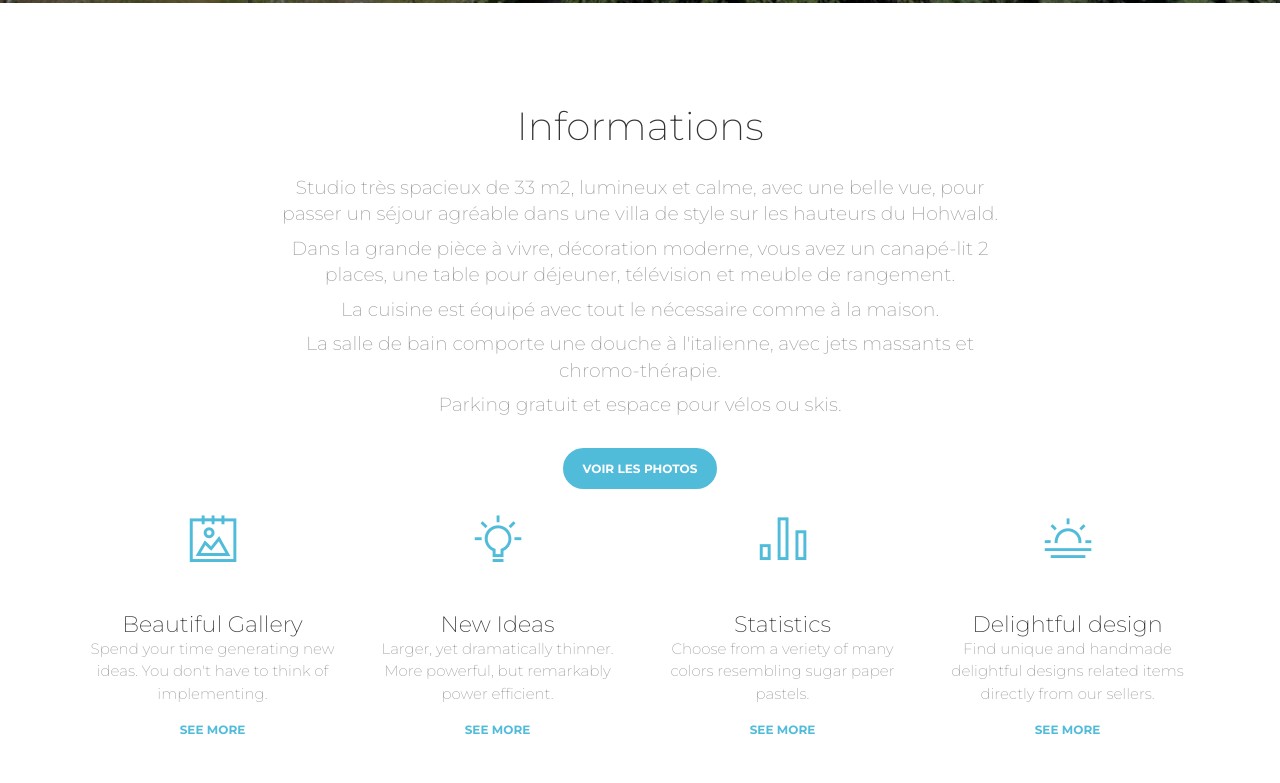
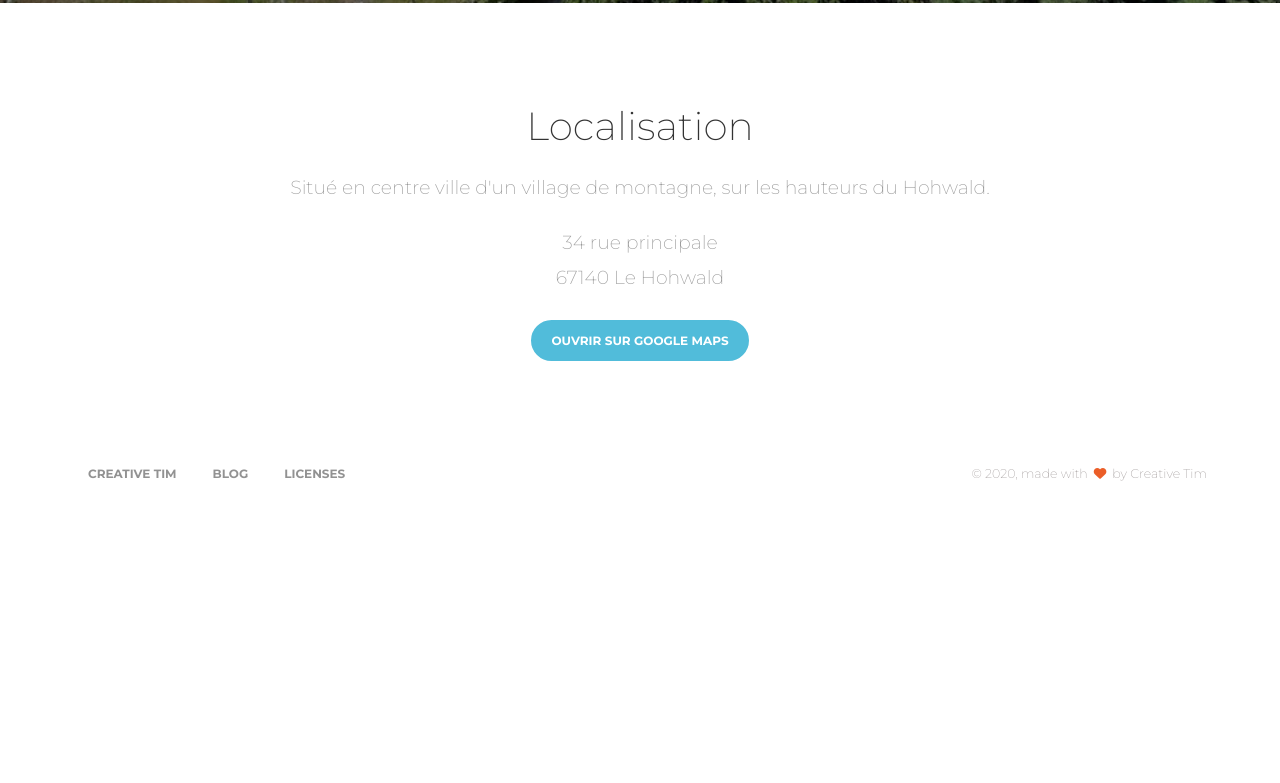
Before and after one commit to anaisberg/airbnb-maman, a React app: page /localisation in a window 1280 px wide. Before the commit this address led to /home. Shown: the part 797-1580 px from the top of the page. After the commit the page ends 1313 px from the top, so only its background shows below. Built offline with nearby package versions, Linux system fonts and the light colour scheme.

Commit message:
localisation et améliorations

```diff
--- a/public/index.html
+++ b/public/index.html
@@ -54,7 +54,7 @@
       href="https://maxcdn.bootstrapcdn.com/font-awesome/latest/css/font-awesome.min.css"
       rel="stylesheet"
     />
-    <title>Paper Kit React by Creative Tim</title>
+    <title>Studio Hohwald</title>
   </head>
   <body class="sidebar-collapse">
     <noscript>You need to enable JavaScript to run this app.</noscript>
--- a/src/components/Navbars/Navbar.js
+++ b/src/components/Navbars/Navbar.js
@@ -97,15 +97,18 @@ function MyNavbar() {
                 >
                     <Nav navbar>
                         <NavItem>
+                            <NavLink to="/index" tag={Link}>
+                                Accueil
+                            </NavLink>
+                        </NavItem>
+                        <NavItem>
                             <NavLink to="/studio" tag={Link}>
-                                Le studio
+                                Galerie Photo
                             </NavLink>
                         </NavItem>
                         <NavItem>
                             <NavLink
-                                href="https://demos.creative-tim.com/paper-kit-react/#/documentation?ref=pkr-examples-navbar"
-                                target="_blank"
-                            >
+                                to="/localisation" tag={Link}>
                                 Localisation
                             </NavLink>
                         </NavItem>
--- a/src/index.js
+++ b/src/index.js
@@ -32,6 +32,7 @@ import RegisterPage from "views/examples/RegisterPage.js";
 import Accueil from 'views/tabs/Accueil.js';
 import Studio from "./views/tabs/Studio.js";
 import Contact from "./views/tabs/Contact.js";
+import Localisation from "./views/tabs/Localisation";
 // others
 
 ReactDOM.render(
@@ -39,6 +40,7 @@ ReactDOM.render(
     <Switch>
       <Route path="/home" render={(props) => <Accueil {...props} />} />
       <Route path="/studio" render={(props) => <Studio {...props} />} />
+      <Route path="/localisation" render={(props) => <Localisation {...props} />} />
       <Route path="/contact" render={(props) => <Contact {...props} />} />
       <Route
         path="/nucleo-icons"
--- a/src/views/tabs/Accueil.js
+++ b/src/views/tabs/Accueil.js
@@ -76,80 +76,9 @@ function Accueil() {
                             Voir les photos
                         </Button>
                         <br />
-                        <br />
-                        <Row>
-                            <Col md="3">
-                                <div className="info">
-                                    <div className="icon icon-info">
-                                        <i className="nc-icon nc-album-2" />
-                                    </div>
-                                    <div className="description">
-                                        <h4 className="info-title">Beautiful Gallery</h4>
-                                        <p className="description">
-                                            Spend your time generating new ideas. You don't have to
-                                            think of implementing.
-                                        </p>
-                                        <Button className="btn-link" color="info" href="#pablo">
-                                            See more
-                                        </Button>
-                                    </div>
-                                </div>
-                            </Col>
-                            <Col md="3">
-                                <div className="info">
-                                    <div className="icon icon-info">
-                                        <i className="nc-icon nc-bulb-63" />
-                                    </div>
-                                    <div className="description">
-                                        <h4 className="info-title">New Ideas</h4>
-                                        <p>
-                                            Larger, yet dramatically thinner. More powerful, but
-                                            remarkably power efficient.
-                                        </p>
-                                        <Button className="btn-link" color="info" href="#pablo">
-                                            See more
-                                        </Button>
-                                    </div>
-                                </div>
-                            </Col>
-                            <Col md="3">
-                                <div className="info">
-                                    <div className="icon icon-info">
-                                        <i className="nc-icon nc-chart-bar-32" />
-                                    </div>
-                                    <div className="description">
-                                        <h4 className="info-title">Statistics</h4>
-                                        <p>
-                                            Choose from a veriety of many colors resembling sugar
-                                            paper pastels.
-                                        </p>
-                                        <Button className="btn-link" color="info" href="#pablo">
-                                            See more
-                                        </Button>
-                                    </div>
-                                </div>
-                            </Col>
-                            <Col md="3">
-                                <div className="info">
-                                    <div className="icon icon-info">
-                                        <i className="nc-icon nc-sun-fog-29" />
-                                    </div>
-                                    <div className="description">
-                                        <h4 className="info-title">Delightful design</h4>
-                                        <p>
-                                            Find unique and handmade delightful designs related items
-                                            directly from our sellers.
-                                        </p>
-                                        <Button className="btn-link" color="info" href="/studio">
-                                            See more
-                                        </Button>
-                                    </div>
-                                </div>
-                            </Col>
-                        </Row>
                     </Container>
                 </div>
-                <div className="section landing-section">
+                <div className="section">
                     <Container>
                         <Row>
                             <Col className="ml-auto mr-auto" md="8">
--- /dev/null
+++ b/src/views/tabs/Localisation.js
@@ -0,0 +1,82 @@
+/*!
+
+=========================================================
+* Paper Kit React - v1.2.0
+=========================================================
+
+* Product Page: https://www.creative-tim.com/product/paper-kit-react
+
+* Copyright 2020 Creative Tim (https://www.creative-tim.com)
+* Licensed under MIT (https://github.com/creativetimofficial/paper-kit-react/blob/master/LICENSE.md)
+
+* Coded by Creative Tim
+
+=========================================================
+
+* The above copyright notice and this permission notice shall be included in all copies or substantial portions of the Software.
+
+*/
+import React from "react";
+
+// reactstrap components
+import {
+    Button,
+    Form,
+    Input,
+    InputGroupAddon,
+    InputGroupText,
+    InputGroup,
+    Container,
+    Row,
+    Col,
+} from "reactstrap";
+
+// core components
+import MyNavbar from "components/Navbars/Navbar.js";
+import StudioHeader from "components/Headers/StudioHeader.js";
+import DemoFooter from "components/Footers/DemoFooter.js";
+
+function Localisation() {
+    document.documentElement.classList.remove("nav-open");
+    React.useEffect(() => {
+        document.body.classList.add("profile-page");
+        return function cleanup() {
+            document.body.classList.remove("profile-page");
+        };
+    });
+    return (
+        <>
+            <MyNavbar />
+            <StudioHeader />
+            <div className="main">
+                <div id="contact" className="section landing-section">
+                    <Container>
+                        <Row className="text-center">
+                            <Col className="ml-auto mr-auto" md="8">
+                                <h2 className="title">Localisation</h2>
+                                <h5 className="description">
+                                    Situé en centre ville d'un village de montagne, sur les hauteurs du Hohwald.
+                                </h5>
+                                <br/>
+                                <h5 className="description">
+                                    34 rue principale
+
+                                </h5>
+                                <h5 className="description">
+                                    67140 Le Hohwald
+                                </h5>
+                                <br/>
+                                <Button className="btn-round" color="info" target="_blank" href="https://goo.gl/maps/xntrDZ9DR8S59e1bA" onClick={(e) => e.preventDefault()}>
+                                    Ouvrir sur Google Maps
+                                </Button>
+                            </Col>
+                        </Row>
+                    </Container>
+                </div>
+            </div>
+            <DemoFooter />
+        </>
+    );
+}
+
+export default Localisation;
--- a/src/views/tabs/Studio.js
+++ b/src/views/tabs/Studio.js
@@ -12,7 +12,7 @@ function Studio() {
     return (
         <>
             <header class="demo-icons">
-                <h1>Gallery Photo</h1>
+                <h1>Galerie Photo</h1>
                 <p>
                     <Link to="/home">Retour au site</Link>
                 </p>
```
Also changed, not shown: src/assets/css/paper-kit.css, src/assets/img/eva.jpg (deleted).
